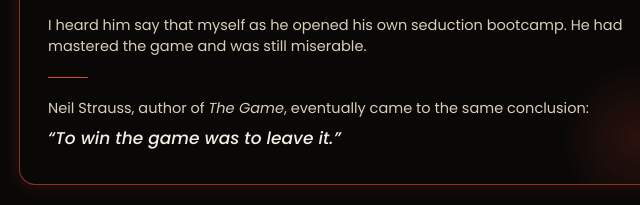
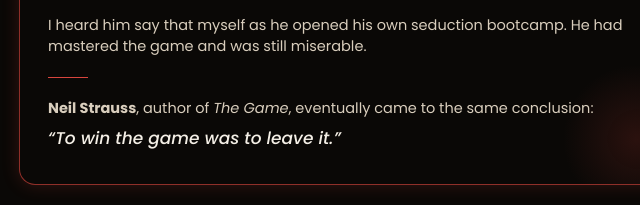
Before and after one commit to theintegritypill/theintegritypill, a website: page index.html in a window 1280 px wide. Shown: the part 4515-4720 px from the top of the page, 289-929 px from the left. Drawn offline with Linux system fonts and the light colour scheme.

Commit message:
Bold Neil Strauss attribution

```diff
--- a/index.html
+++ b/index.html
@@ -642,7 +642,7 @@
     <div class="ip-proof-attr-sub">#2 Ranked Pickup Artist In The World</div>
     <p class="ip-proof-note">I heard him say that myself as he opened his own seduction bootcamp. He had mastered the game and was still miserable.</p>
     <div style="width:40px; height:1px; background: var(--red); margin:20px 0; position:relative;"></div>
-    <p class="ip-proof-note" style="margin-top:0;">Neil Strauss, author of <em>The Game</em>, eventually came to the same conclusion:</p>
+    <p class="ip-proof-note" style="margin-top:0;"><strong>Neil Strauss</strong>, author of <em>The Game</em>, eventually came to the same conclusion:</p>
     <p class="ip-proof-quote" style="margin-top:6px; font-size:17px;">&ldquo;To win the game was to leave it.&rdquo;</p>
   </div>
 
```
